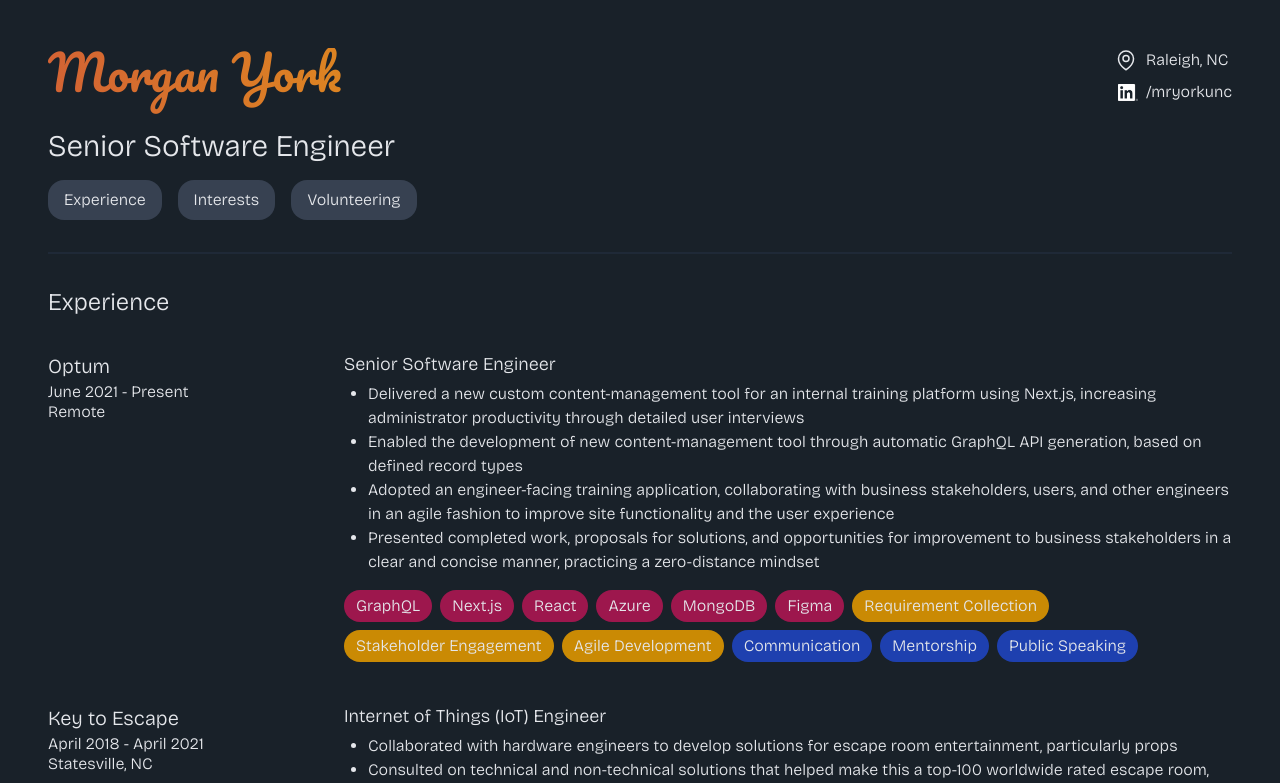
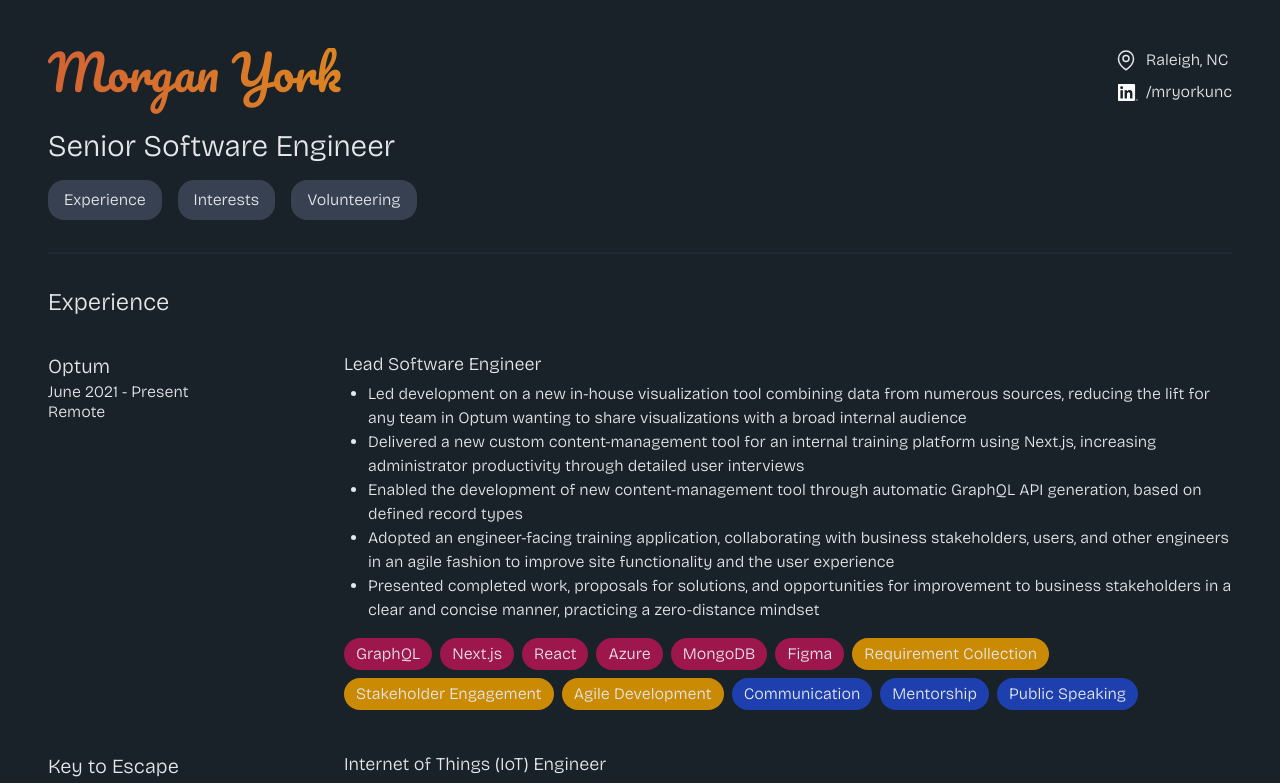
Before and after one commit to mryork/mryork.github.io, a React (Vite) app: page / in a window 1280 px wide. Shown: the top 783 px of the page. Built offline with nearby package versions, Linux system fonts and the light colour scheme.

Commit message:
Update optum.js to Lead position

```diff
--- a/src/data/optum.js
+++ b/src/data/optum.js
@@ -1,9 +1,10 @@
 export default {
   name: "Optum",
-  position: "Senior Software Engineer",
+  position: "Lead Software Engineer",
   timeframe: "June 2021 - Present",
   location: "Remote",
   bullets: [
+    "Led development on a new in-house visualization tool combining data from numerous sources, reducing the lift for any team in Optum wanting to share visualizations with a broad internal audience",
     "Delivered a new custom content-management tool for an internal training platform using Next.js, increasing administrator productivity through detailed user interviews",
     "Enabled the development of new content-management tool through automatic GraphQL API generation, based on defined record types",
     "Adopted an engineer-facing training application, collaborating with business stakeholders, users, and other engineers in an agile fashion to improve site functionality and the user experience",
```
